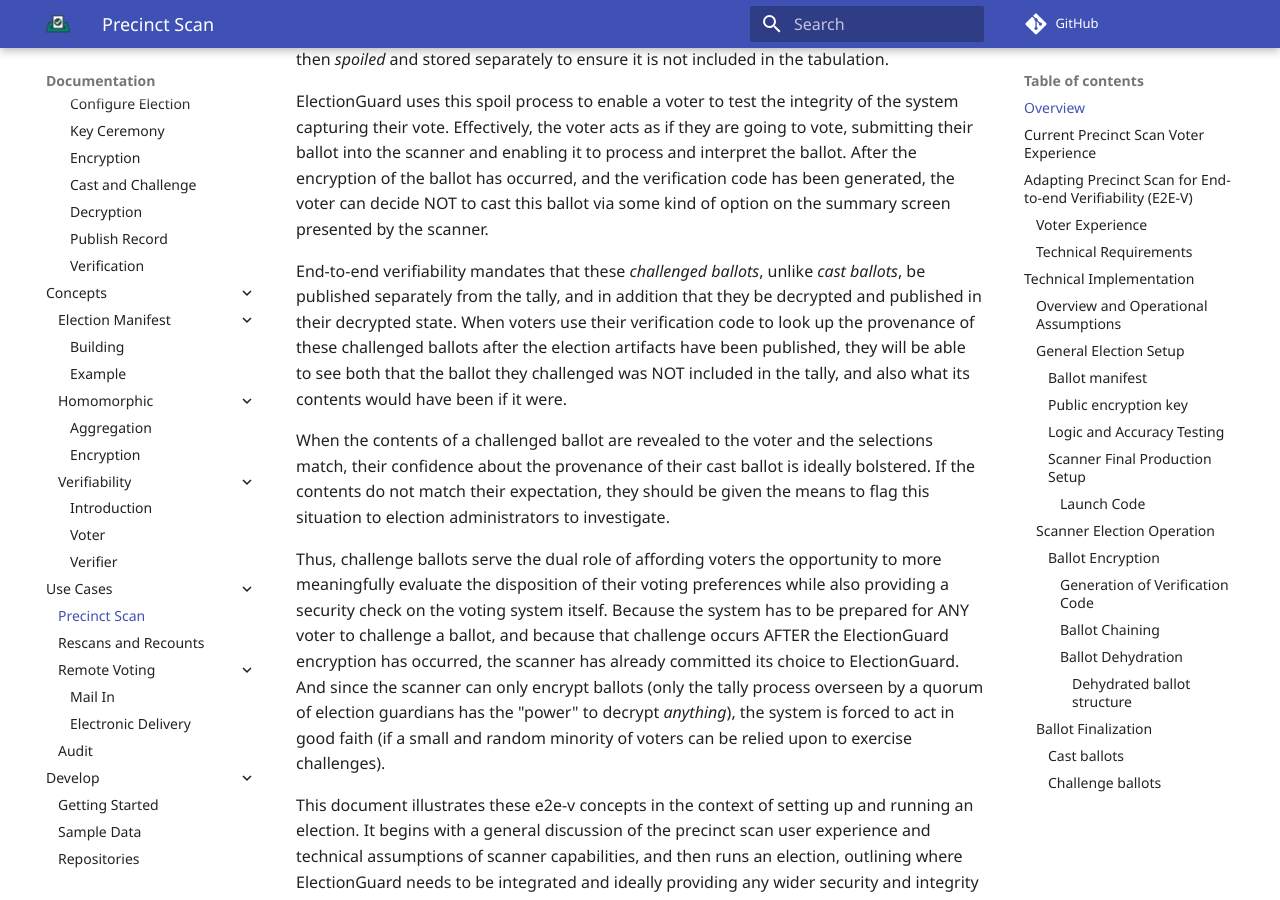
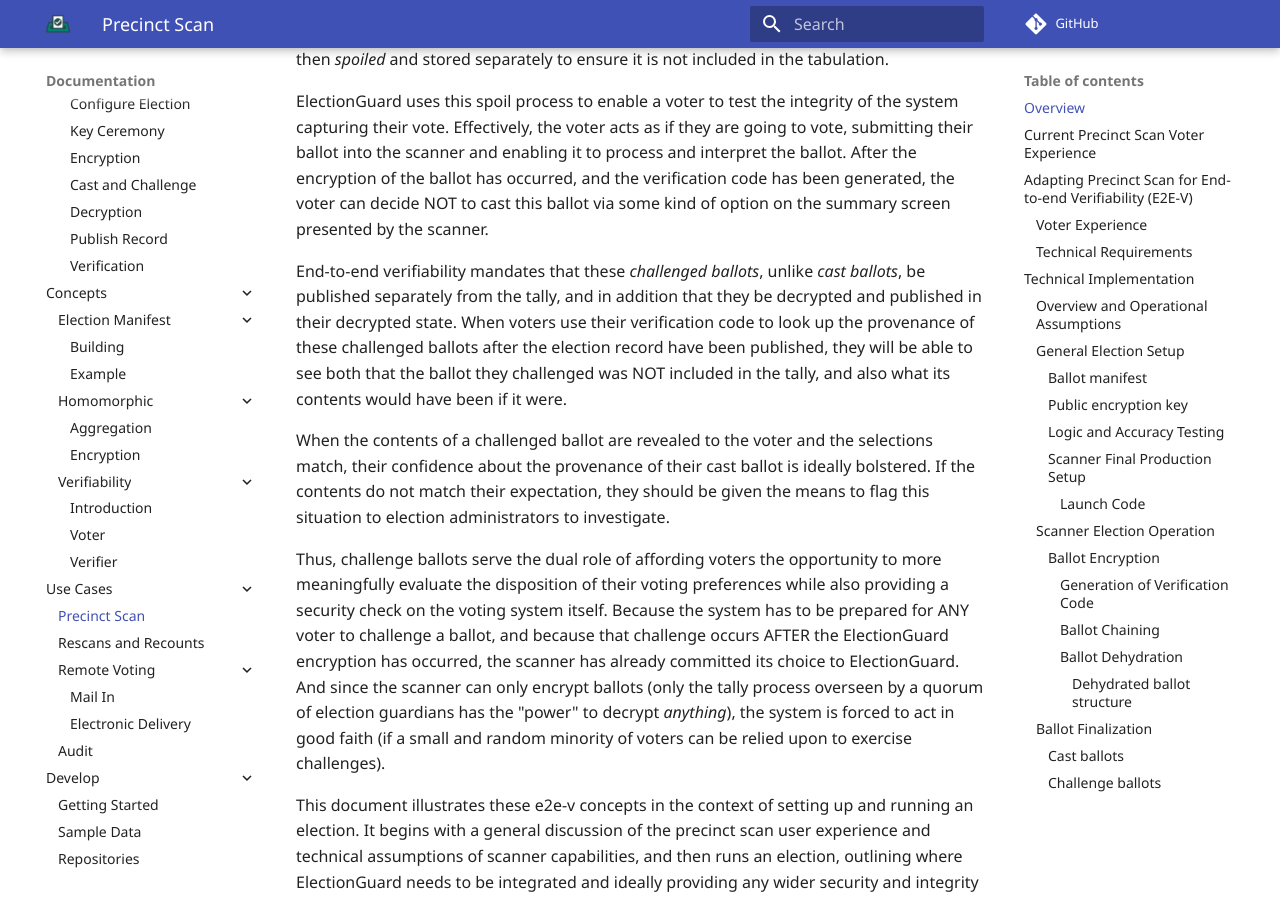
Before and after one commit to Election-Tech-Initiative/electionguard, an MkDocs documentation site: the page built from docs/use_cases/Precinct_Scan.md, in a window 1280 px wide and 900 px high, scrolled down 899 px. Built offline with MkDocs 1.6.1 and Material for MkDocs 9.7.7, drawn with Linux system fonts in a browser that asks for light colours; some web fonts are replaced; comment, search, counter and statistics services are not loaded; some of the changed text lies outside the part shown.

Commit message:
Renaming Election Artifacts to Election Records for consistency (#152)
* Renaming Election Artifacts to Election Records for consistency

* Update election records to election record

* Grammar fixes related to election record

```diff
--- a/docs/use_cases/Precinct_Scan.md
+++ b/docs/use_cases/Precinct_Scan.md
@@ -16,7 +16,7 @@
 
 ElectionGuard uses this spoil process to enable a voter to test the integrity of the system capturing their vote. Effectively, the voter acts as if they are going to vote, submitting their ballot into the scanner and enabling it to process and interpret the ballot. After the encryption of the ballot has occurred, and the verification code has been generated, the voter can decide NOT to cast this ballot via some kind of option on the summary screen presented by the scanner.
 
-End-to-end verifiability mandates that these _challenged ballots_, unlike _cast ballots_, be published separately from the tally, and in addition that they be decrypted and published in their decrypted state. When voters use their verification code to look up the provenance of these challenged ballots after the election artifacts have been published, they will be able to see both that the ballot they challenged was NOT included in the tally, and also what its contents would have been if it were.
+End-to-end verifiability mandates that these _challenged ballots_, unlike _cast ballots_, be published separately from the tally, and in addition that they be decrypted and published in their decrypted state. When voters use their verification code to look up the provenance of these challenged ballots after the election record have been published, they will be able to see both that the ballot they challenged was NOT included in the tally, and also what its contents would have been if it were.
 
 When the contents of a challenged ballot are revealed to the voter and the selections match, their confidence about the provenance of their cast ballot is ideally bolstered. If the contents do not match their expectation, they should be given the means to flag this situation to election administrators to investigate.
 
@@ -78,7 +78,7 @@
 
 #### Public encryption key
 
-One of the core innovations of ElectionGuard is the use of multiple election guardians to administer the creation of election artifacts. Guardians are intended to be independent, trustworthy individuals. They don't need to have technical skills, but they do need to physically perform tasks collectively with the other guardians at the beginning and end of elections.
+One of the core innovations of ElectionGuard is the use of multiple election guardians to administer the creation of the election record. Guardians are intended to be independent, trustworthy individuals. They don't need to have technical skills, but they do need to physically perform tasks collectively with the other guardians at the beginning and end of elections.
 
 As part of the election setup process, or any time prior, the guardians meet to create the public key that will be used by the precinct scanner to encrypt voter ballots. The
 
```
Also changed, not shown: docs/basics/steps/5_Publish_Record.md (+1 -1 lines), docs/develop/Sample_Data.md (+2 -2 lines), docs/overview/Glossary.md (+1 -1 lines), docs/use_cases/Rescans_and_Recounts.md (+1 -1 lines).
